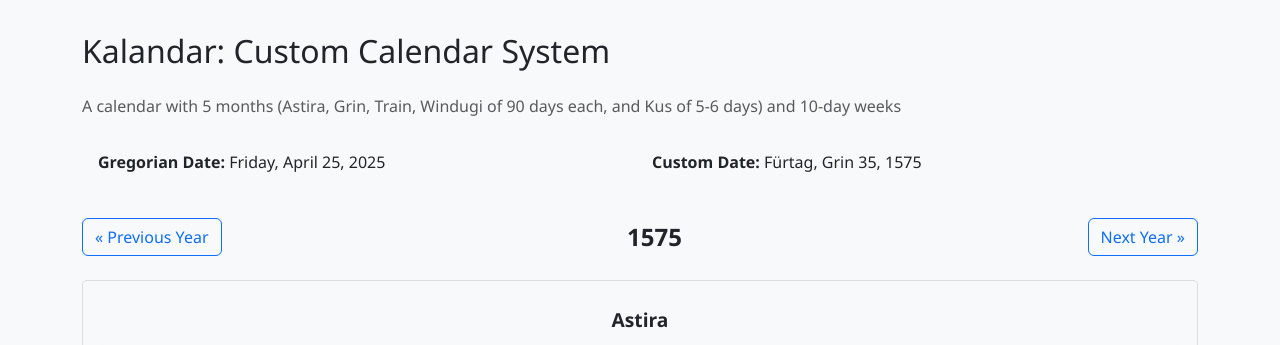
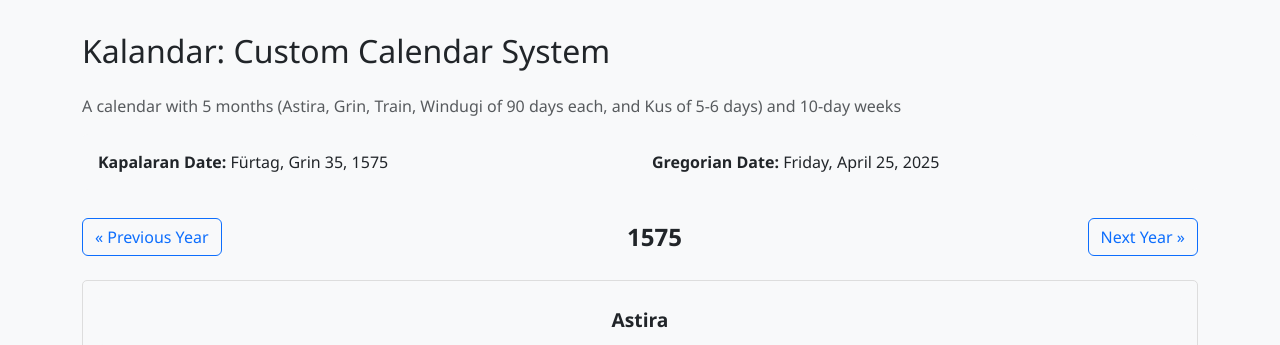
Before and after one commit to fabicious/kalandar, a Flask app: page /calendar in a window 1280 px wide. Shown: the part 56-401 px from the top of the page. Run offline with Flask 3, Linux system fonts and the light colour scheme; data that the repository does not hold is empty.

Commit message:
Swap positions of Kapalaran and Gregorian dates
Switched the display order in the header to show Kapalaran date first and Gregorian date second

🤖 Generated with [Claude Code](https://claude.ai/code)

Co-Authored-By: Claude <noreply@anthropic.com>

```diff
--- a/kalandar/templates/calendar.html
+++ b/kalandar/templates/calendar.html
@@ -139,10 +139,10 @@
         <div class="mb-4 date-info-box p-3 bg-light rounded">
             <div class="row">
                 <div class="col-md-6">
-                    <strong>Gregorian Date:</strong> <span id="standard-date-info"></span>
+                    <strong>Kapalaran Date:</strong> <span id="custom-date-info">{{ custom_today.weekday_name }}, {{ custom_today.month_name }} {{ custom_today.day }}, {{ custom_today.year }}</span>
                 </div>
                 <div class="col-md-6">
-                    <strong>Custom Date:</strong> <span id="custom-date-info">{{ custom_today.weekday_name }}, {{ custom_today.month_name }} {{ custom_today.day }}, {{ custom_today.year }}</span>
+                    <strong>Gregorian Date:</strong> <span id="standard-date-info"></span>
                 </div>
             </div>
         </div>
```
